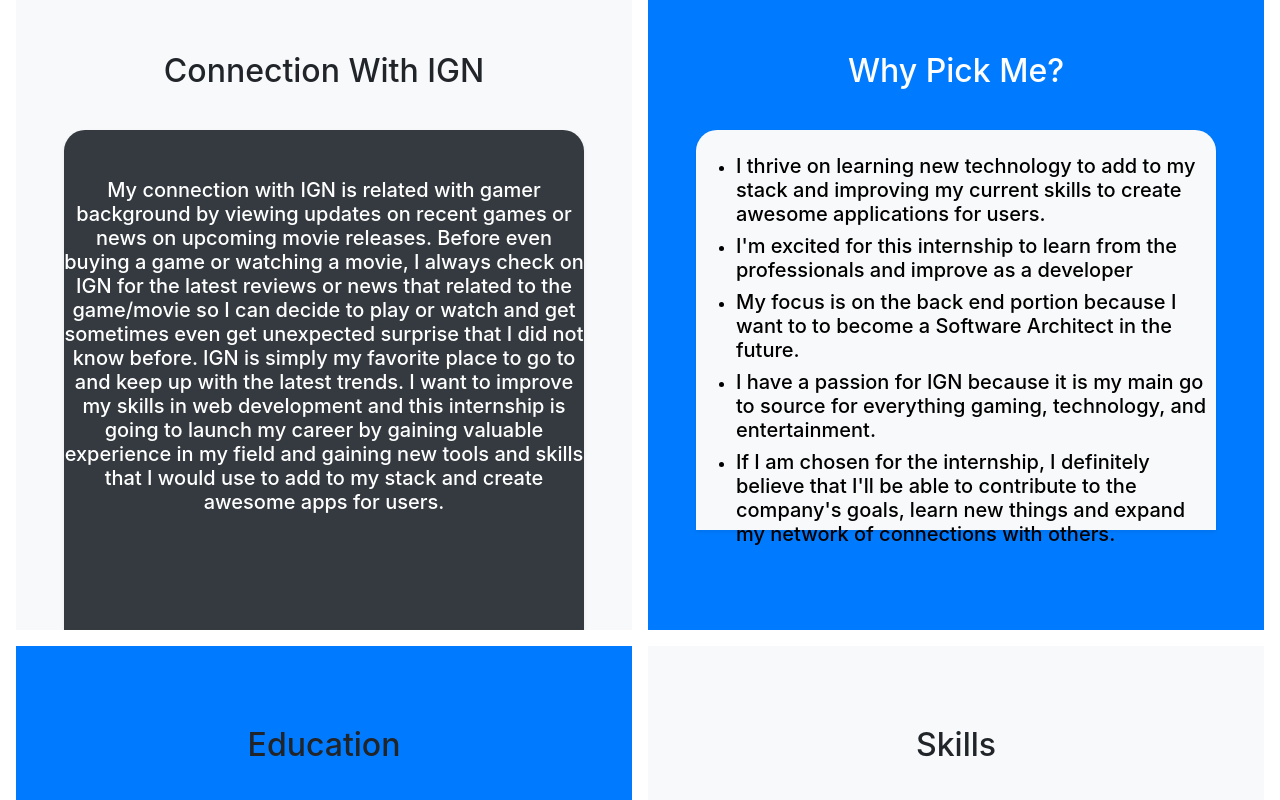
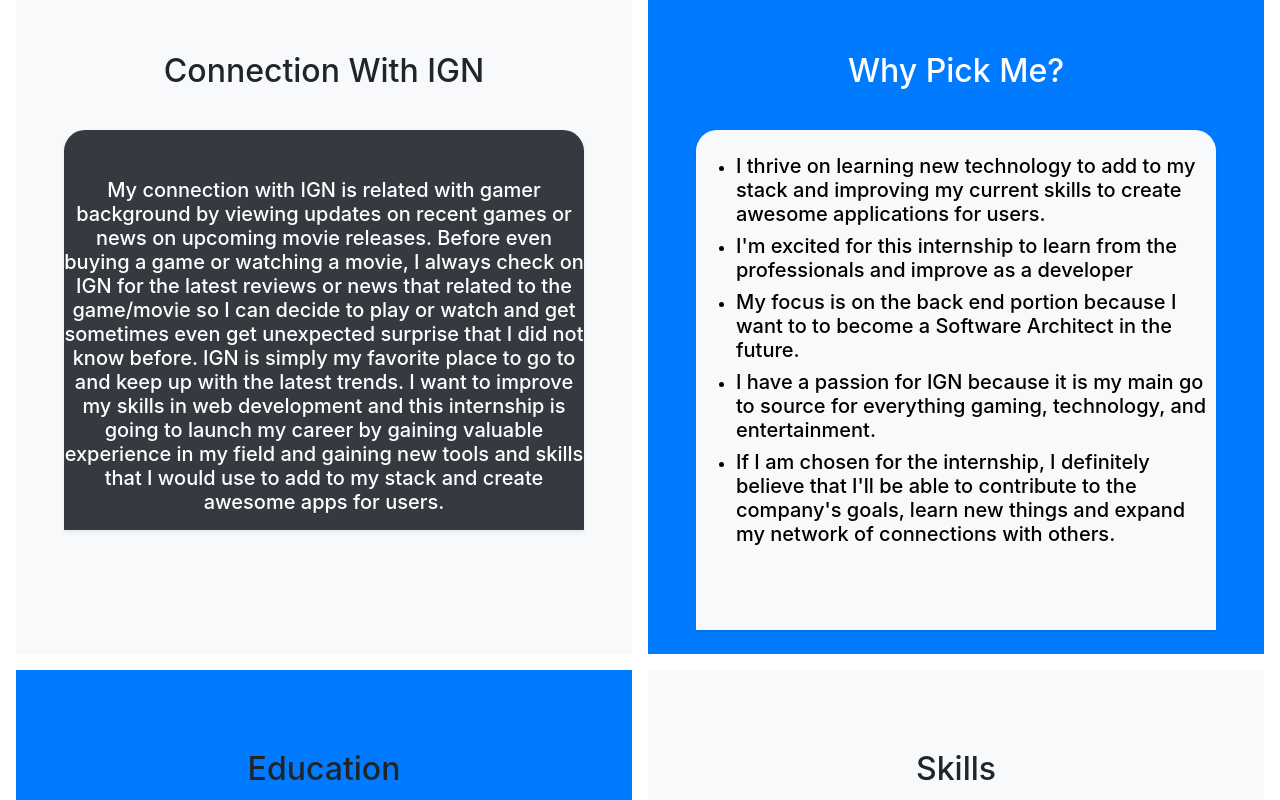
Before and after one commit to mawais54013/Introduction, a plain HTML site: page index.html in a window 1280 px wide. Shown: the part 1100-1900 px from the top of the page. Drawn offline with nearby package versions, Linux system fonts and the light colour scheme.

Commit message:
Update index.html

```diff
--- a/index.html
+++ b/index.html
@@ -70,7 +70,7 @@
         <div class="my-3 p-3">
           <h2 class="display-5">Connection With IGN</h2>
         </div>
-        <div class="bg-dark shadow-sm mx-auto" style="width: 100%; height: 500px; border-radius: 21px 21px 0 0;">
+        <div class="bg-dark shadow-sm mx-auto" style="width: 100%; height: 400px; border-radius: 21px 21px 0 0;">
             <br>
             <br>
             <h5 id="headline1">My connection with IGN is related with gamer background by viewing updates on recent games or news on upcoming movie releases. Before even buying a game or watching a movie, I always check on IGN for the latest reviews or news that related to the game/movie so I can decide to play or watch and get sometimes even get unexpected surprise that I did not know before.
@@ -83,7 +83,7 @@
         <div class="my-3 py-3">
           <h2 class="display-5">Why Pick Me?</h2>
         </div>
-        <div class="bg-light shadow-sm mx-auto" style="width: 100%; height: 400px; border-radius: 21px 21px 0 0;" id="headline2">
+        <div class="bg-light shadow-sm mx-auto" style="width: 100%; height: 500px; border-radius: 21px 21px 0 0;" id="headline2">
           <br>
             <ul>
                 <li><h5>I thrive on learning new technology to add to my stack and improving my current skills to create awesome applications for users.</h5></li>
```
